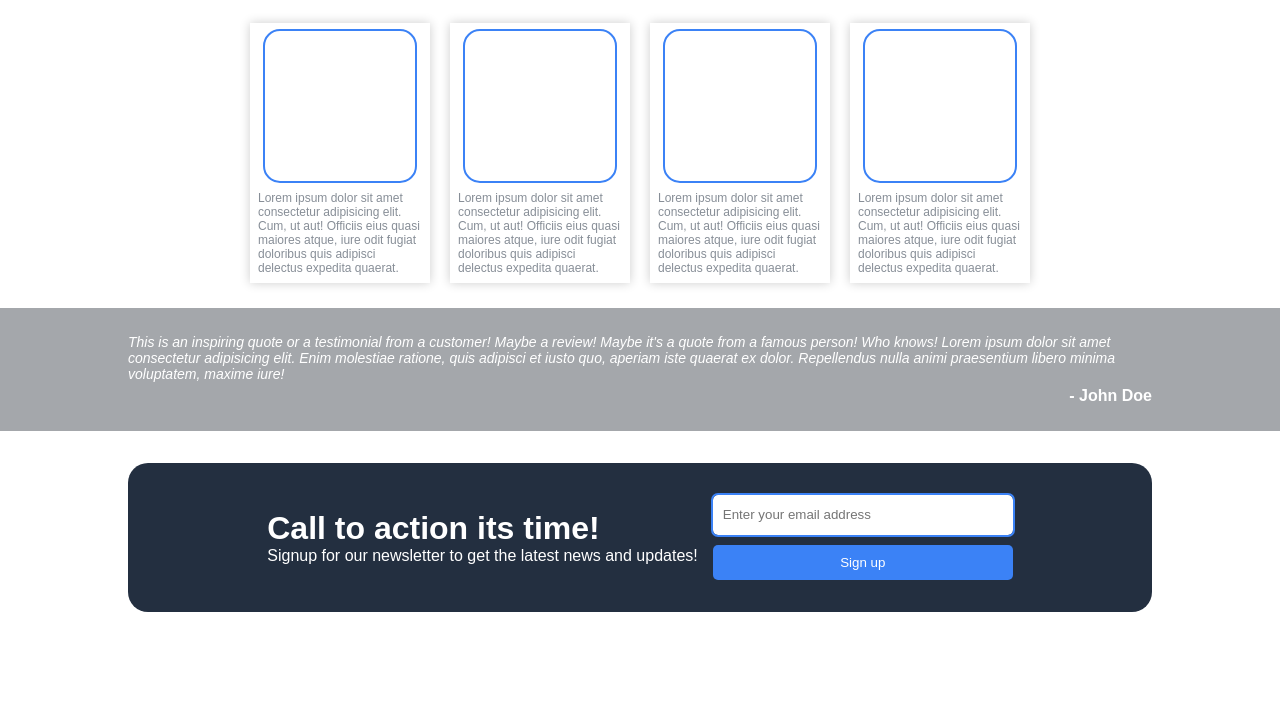
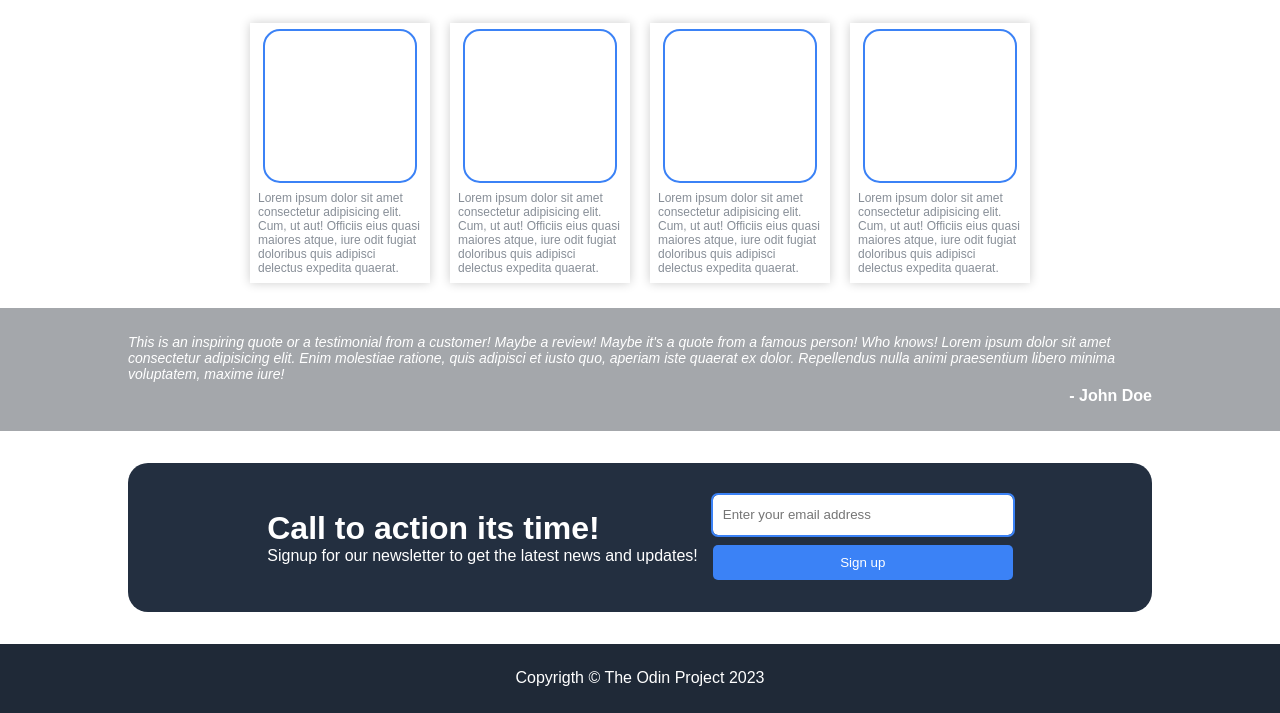
Before and after one commit to arayias/landing_page, a plain HTML site: page index.html in a window 1280 px wide. Shown: the part 328-1041 px from the top of the page. Before the commit the page ends 972 px from the top, so only its background shows below. Drawn offline with Linux system fonts and the light colour scheme.

Commit message:
Add footer to index.html

```diff
--- a/index.html
+++ b/index.html
@@ -80,6 +80,12 @@
       </div>
     </div>
 
+    <footer>
+      <span>
+        Copyrigth &copy; The Odin Project 2023
+      </span>
+    </footer>
+
 
 
 </body>
--- a/styles/styles.css
+++ b/styles/styles.css
@@ -178,3 +178,13 @@ a{
   outline: #2563eb solid 2px;
 
 }
+
+footer{
+  display: flex;
+  flex-direction: row;
+  gap: 20px;
+  justify-content: center;
+  align-items: center;
+  padding: 2% 10%;
+  background-color: #1F2937;
+}
```
